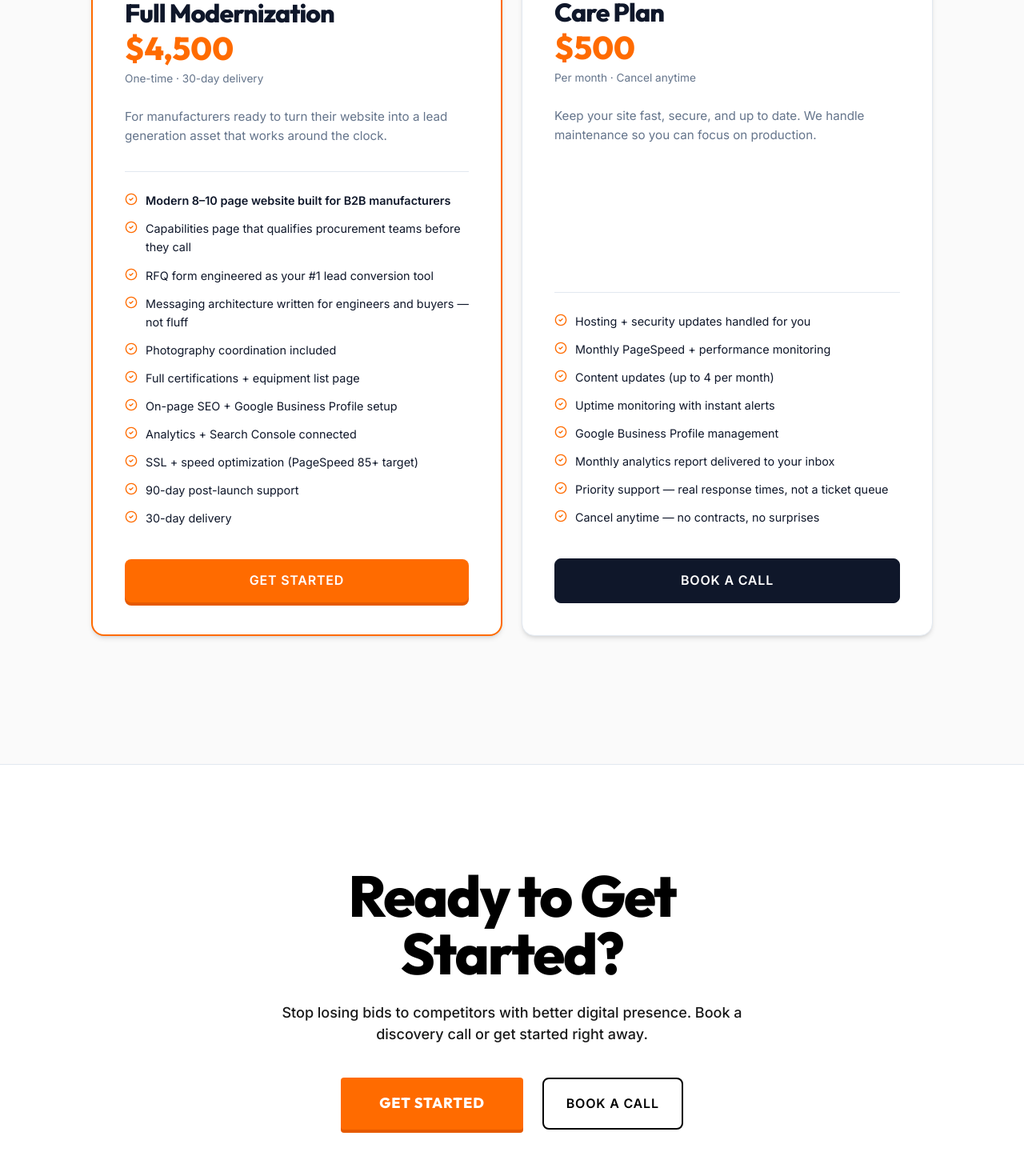
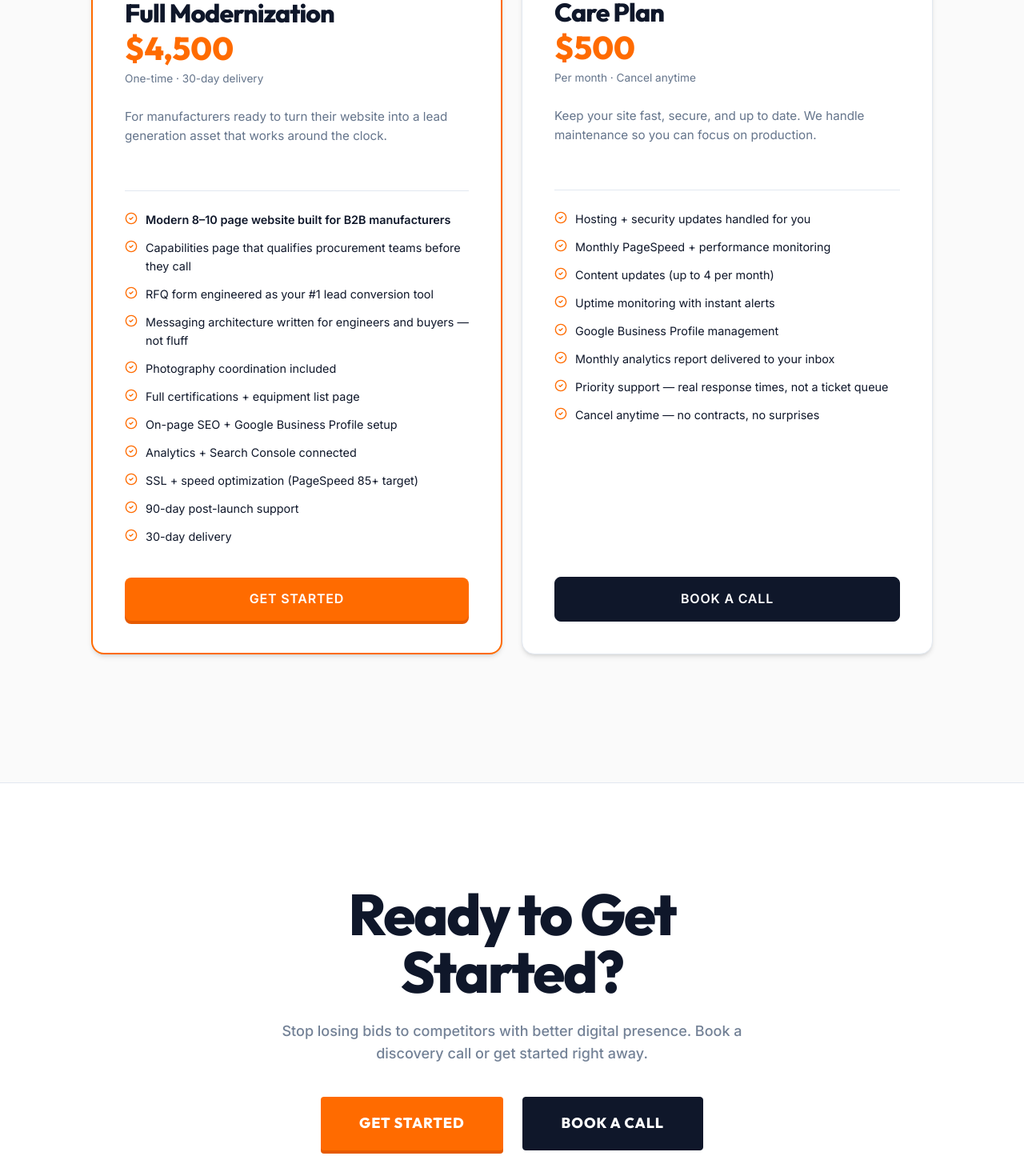
Before and after one commit to makerworkflows/makerwebstudios, a React (Vite) app: page / in a window 1280 px wide. Shown: the part 2920-4390 px from the top of the page at 80% size. Built offline with nearby package versions, Linux system fonts and the light colour scheme.

Commit message:
style: fix vertical alignment in pricing cards and update Ready to Get Started section for Dark Mode

```diff
--- a/src/pages/Home.jsx
+++ b/src/pages/Home.jsx
@@ -242,11 +242,11 @@ const Home = () => {
                </div>
                <div style={{ fontSize: "0.85rem", color: "var(--text-muted)", marginBottom: "1.5rem" }}>One-time · 30-day delivery</div>
 
-               <p style={{ color: "var(--text-muted)", marginBottom: "2rem", fontSize: "0.95rem", flex: 1 }}>
+               <p style={{ color: "var(--text-muted)", marginBottom: "2rem", fontSize: "0.95rem", minHeight: "4.5rem" }}>
                  For manufacturers ready to turn their website into a lead generation asset that works around the clock.
                </p>
 
-               <ul style={{ listStyle: "none", padding: 0, marginBottom: "2.5rem", display: "flex", flexDirection: "column", gap: "0.75rem", borderTop: "1px solid var(--border-color)", paddingTop: "1.5rem", marginTop: "auto" }}>
+               <ul style={{ listStyle: "none", padding: 0, marginBottom: "2.5rem", display: "flex", flexDirection: "column", gap: "0.75rem", borderTop: "1px solid var(--border-color)", paddingTop: "1.5rem", flex: 1 }}>
                  {[
                    "Modern 8–10 page website built for B2B manufacturers",
                    "Capabilities page that qualifies procurement teams before they call",
@@ -282,11 +282,11 @@ const Home = () => {
                </div>
                <div style={{ fontSize: "0.85rem", color: "var(--text-muted)", marginBottom: "1.5rem" }}>Per month · Cancel anytime</div>
 
-               <p style={{ color: "var(--text-muted)", marginBottom: "2rem", fontSize: "0.95rem", flex: 1 }}>
+               <p style={{ color: "var(--text-muted)", marginBottom: "2rem", fontSize: "0.95rem", minHeight: "4.5rem" }}>
                  Keep your site fast, secure, and up to date. We handle maintenance so you can focus on production.
                </p>
 
-               <ul style={{ listStyle: "none", padding: 0, marginBottom: "2.5rem", display: "flex", flexDirection: "column", gap: "0.75rem", borderTop: "1px solid var(--border-color)", paddingTop: "1.5rem", marginTop: "auto" }}>
+               <ul style={{ listStyle: "none", padding: 0, marginBottom: "2.5rem", display: "flex", flexDirection: "column", gap: "0.75rem", borderTop: "1px solid var(--border-color)", paddingTop: "1.5rem", flex: 1 }}>
                  {[
                    "Hosting + security updates handled for you",
                    "Monthly PageSpeed + performance monitoring",
@@ -312,17 +312,17 @@ const Home = () => {
         </div>
       </section>
 
-      <section style={{ padding: "8rem 0", background: "white", textAlign: "center", borderTop: "1px solid var(--border-color)" }}>
+      <section style={{ padding: "8rem 0", background: "var(--surface-color)", textAlign: "center", borderTop: "1px solid var(--border-color)" }}>
         <div className="container" style={{ maxWidth: "700px", margin: "0 auto", textAlign: "center", display: "flex", flexDirection: "column", alignItems: "center" }}>
-          <h2 className="section-title" style={{ color: "black", textAlign: "center", marginBottom: "1.5rem", fontSize: "clamp(2.75rem, 6vw, 4.5rem)", lineHeight: "1", fontFamily: "'Outfit', sans-serif", fontWeight: "900" }}>Ready to Get Started?</h2>
-          <p style={{ fontSize: "1.125rem", color: "black", textAlign: "center", marginBottom: "2.5rem", lineHeight: "1.55", fontWeight: "500", opacity: 0.9, maxWidth: "600px", margin: "0 auto 2.5rem" }}>
+          <h2 className="section-title" style={{ color: "var(--text-dark)", textAlign: "center", marginBottom: "1.5rem", fontSize: "clamp(2.75rem, 6vw, 4.5rem)", lineHeight: "1", fontFamily: "'Outfit', sans-serif", fontWeight: "900" }}>Ready to Get Started?</h2>
+          <p style={{ fontSize: "1.125rem", color: "var(--text-muted)", textAlign: "center", marginBottom: "2.5rem", lineHeight: "1.55", fontWeight: "500", opacity: 0.9, maxWidth: "600px", margin: "0 auto 2.5rem" }}>
             Stop losing bids to competitors with better digital presence. Book a discovery call or get started right away.
           </p>
           <div style={{ display: "flex", gap: "1.5rem", justifyContent: "center", flexWrap: "wrap" }}>
              <a href="https://buy.stripe.com/4gM00idnx9Y16v10QP87K03" target="_blank" rel="noopener noreferrer" className="btn btn-primary" style={{ padding: "1.125rem 3rem", fontSize: "1.125rem", fontWeight: "900", fontFamily: "'Outfit', sans-serif", borderRadius: "4px" }}>
                GET STARTED
              </a>
-             <a href="https://calendly.com/hello-makerwebstudios/30min" target="_blank" rel="noopener noreferrer" className="btn btn-dark" style={{ background: "transparent", color: "black", border: "2px solid black" }}>
+             <a href="https://calendly.com/hello-makerwebstudios/30min" target="_blank" rel="noopener noreferrer" className="btn btn-dark" style={{ padding: "1.125rem 3rem", fontSize: "1.125rem", fontWeight: "900", fontFamily: "'Outfit', sans-serif", borderRadius: "4px" }}>
                BOOK A CALL
              </a>
           </div>
```
